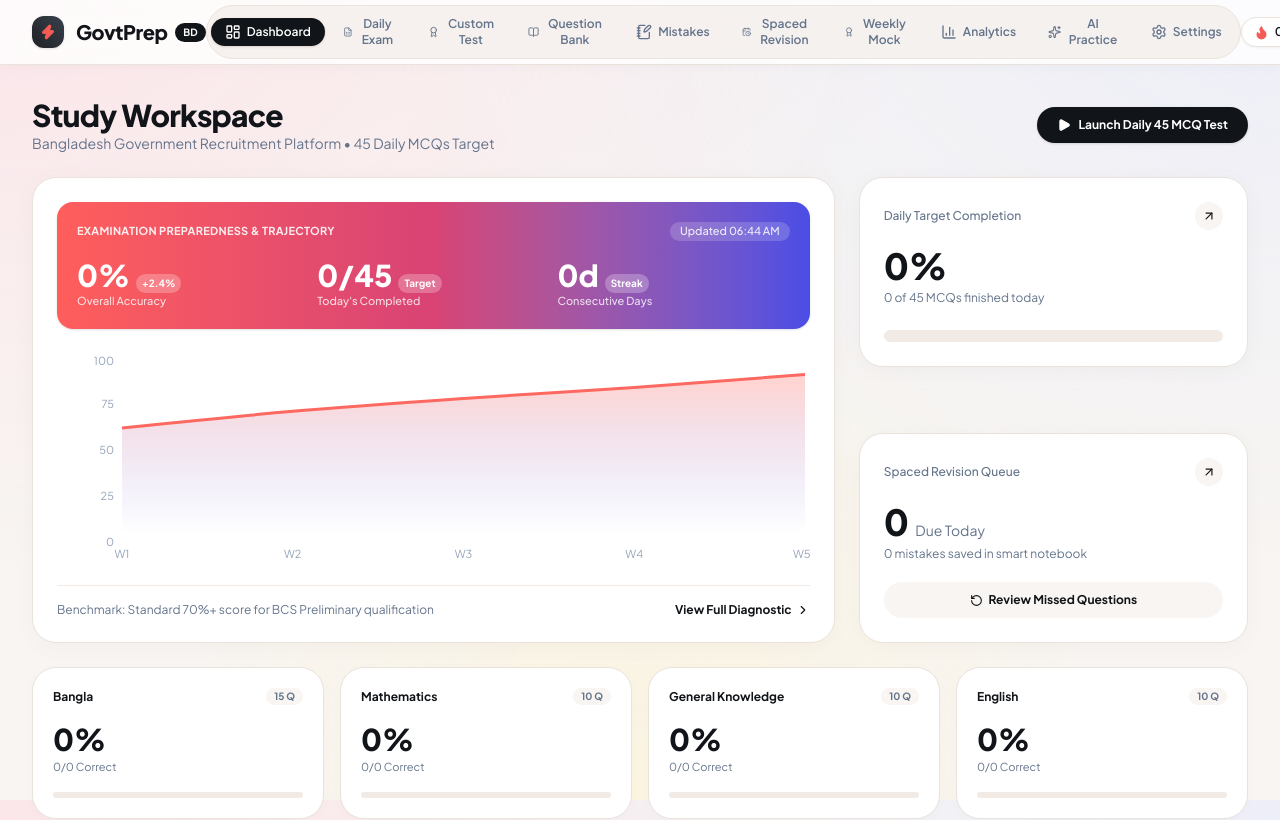
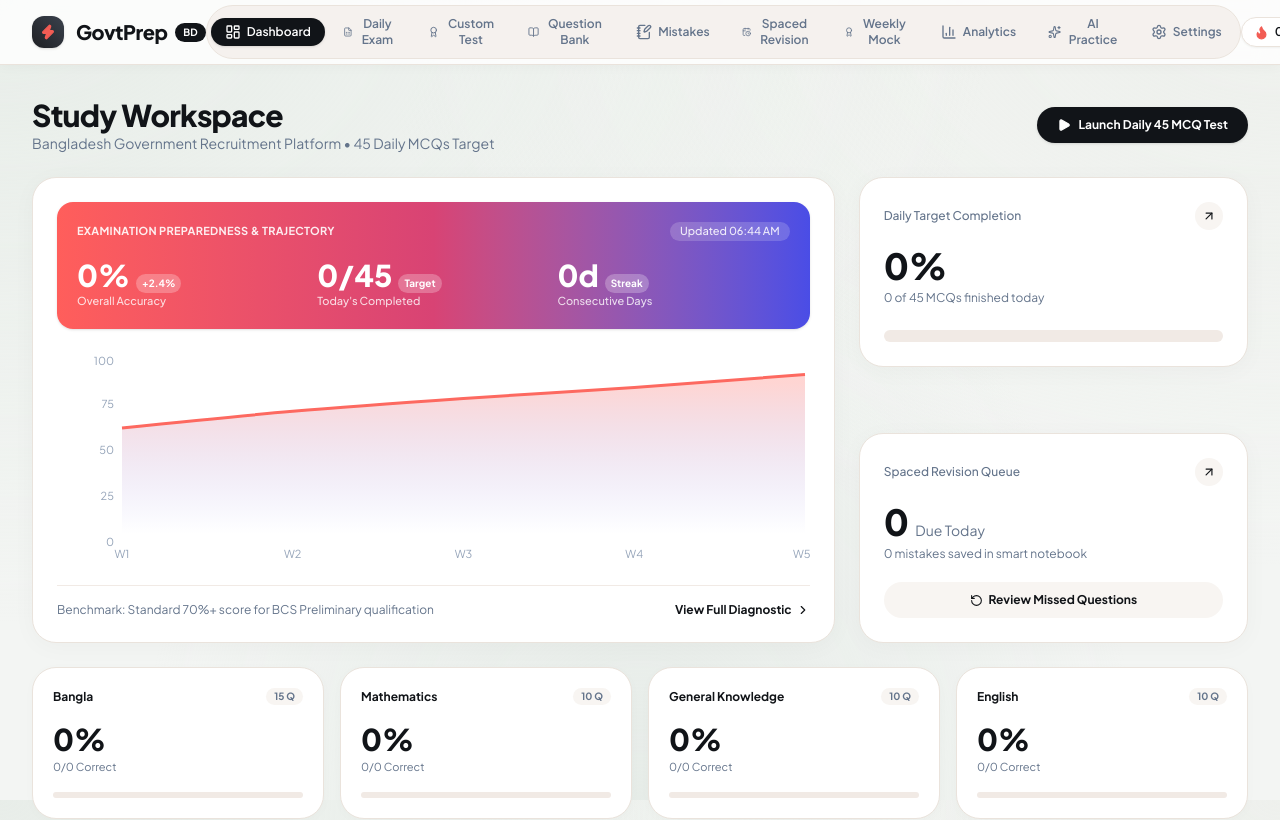
Before and after one commit to Shahriarshihab5/Govt-Job-Prep, a React (Vite) app: page / in a window 1280 px wide. Shown: the top 820 px of the page. Built offline with nearby package versions, Linux system fonts and the light colour scheme.

Commit message:
style: apply calming nature greyish-white stone and misty sage palette

```diff
--- a/index.html
+++ b/index.html
@@ -5,7 +5,7 @@
     <meta name="viewport" content="width=device-width, initial-scale=1.0, maximum-scale=1.0, user-scalable=no" />
     <title>Govt Job Prep Tracker | Bangladesh Recruitment Platform</title>
     <meta name="description" content="Personal Bangladesh Government Recruitment Exam Preparation Platform with Daily 45 MCQs, Spaced Revision, Mistake Notebook, and Analytics." />
-    <meta name="theme-color" content="#FAF7F5" />
+    <meta name="theme-color" content="#F3F5F3" />
     <link rel="manifest" href="/manifest.json" />
     <link rel="icon" type="image/svg+xml" href="/favicon.svg" />
     <!-- Fonts: Inter / Albert Sans / Plus Jakarta Sans -->
@@ -13,7 +13,7 @@
     <link rel="preconnect" href="https://fonts.gstatic.com" crossorigin>
     <link href="https://fonts.googleapis.com/css2?family=Plus+Jakarta+Sans:wght@400;500;600;700;800&family=Inter:wght@300;400;500;600;700&family=JetBrains+Mono:wght@400;500;600&display=swap" rel="stylesheet">
   </head>
-  <body class="bg-[#F8F5F2] text-[#1E2024] antialiased selection:bg-[#F25C54] selection:text-white">
+  <body class="bg-[#F3F5F3] text-[#171E1A] antialiased selection:bg-[#2E5A44] selection:text-white">
     <div id="root"></div>
     <script type="module" src="/src/main.tsx"></script>
   </body>
--- a/src/index.css
+++ b/src/index.css
@@ -1,12 +1,15 @@
 @import "tailwindcss";
 
 @theme {
-  --color-bg-base: #F8F5F2;
+  --color-bg-base: #F4F6F4;
   --color-bg-card: #FFFFFF;
-  --color-text-main: #111418;
-  --color-text-muted: #64748B;
-  --color-border-subtle: #F1EAE5;
-  --color-border-card: #EAE3DC;
+  --color-text-main: #141B18;
+  --color-text-muted: #5D6862;
+  --color-border-subtle: #E8ECE8;
+  --color-border-card: #DDE3DD;
+
+  --color-sage-accent: #2E5A44;
+  --color-sage-soft: #EAF0EC;
 
   --font-display: 'Plus Jakarta Sans', sans-serif;
   --font-body: 'Plus Jakarta Sans', sans-serif;
@@ -15,13 +18,14 @@
 
 body {
   font-family: var(--font-body);
-  background-color: #F8F5F2;
+  /* Organic greyish-white nature vibe: soft misty stone with organic olive/sage and pebble hues */
+  background-color: #F3F5F3;
   background-image:
-    radial-gradient(at 0% 0%, rgba(254, 215, 226, 0.5) 0px, transparent 50%),
-    radial-gradient(at 100% 0%, rgba(224, 231, 255, 0.45) 0px, transparent 50%),
-    radial-gradient(at 50% 100%, rgba(254, 243, 199, 0.4) 0px, transparent 50%);
+    radial-gradient(at 0% 0%, rgba(228, 235, 229, 0.75) 0px, transparent 55%),
+    radial-gradient(at 100% 0%, rgba(235, 238, 233, 0.65) 0px, transparent 50%),
+    radial-gradient(at 50% 100%, rgba(225, 232, 227, 0.7) 0px, transparent 55%);
   background-attachment: fixed;
-  color: #111418;
+  color: #171E1A;
   margin: 0;
   padding: 0;
   -webkit-font-smoothing: antialiased;
@@ -36,9 +40,9 @@ body {
   background: transparent;
 }
 ::-webkit-scrollbar-thumb {
-  background: #CBD5E1;
+  background: #C4CDC6;
   border-radius: 999px;
 }
 ::-webkit-scrollbar-thumb:hover {
-  background: #94A3B8;
+  background: #A6B2A8;
 }
```
